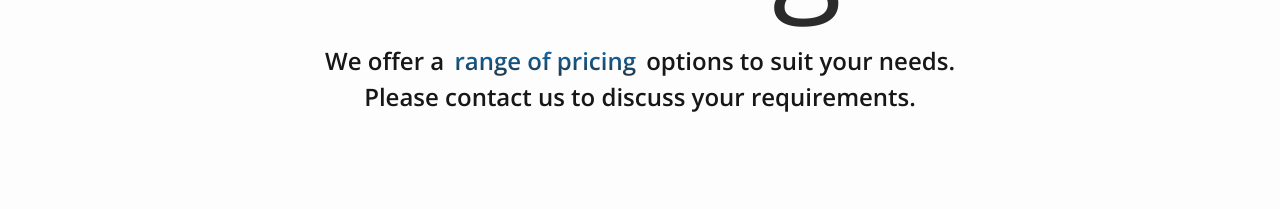
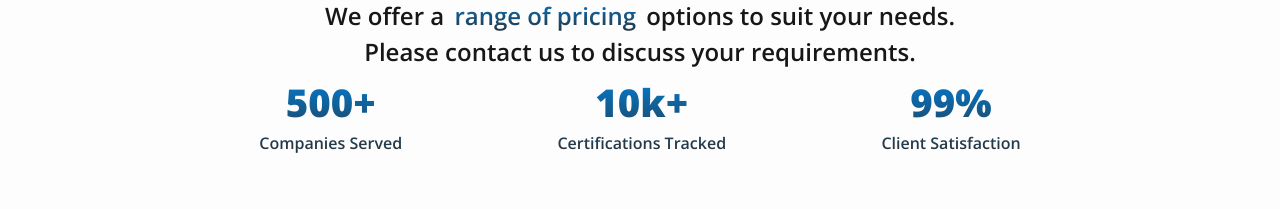
Before and after one commit to fastlinesafetytraining/accoric, a Next.js app: page /pricing in a window 1280 px wide. Shown: the part 342-551 px from the top of the page. Built offline with nearby package versions, Linux system fonts and the light colour scheme; no server answers.

Commit message:
New Content to the Pricing header

```diff
--- a/app/(pages)/pricing/page.tsx
+++ b/app/(pages)/pricing/page.tsx
@@ -3,6 +3,12 @@ import { PricingForm, FAQ, PastClients } from "@components/UI";
 import { TbSquareRoundedCheckFilled } from "react-icons/tb";
 import { includedInAllSubscriptions, faqItems } from "./page-data";
 import styles from "@styles/pricing.module.scss";
+
+export const metadata = {
+  title: "Pricing | Accoric",
+  description:
+    "Learn more about Accoric and our mission to simplify certification tracking while ensuring maximum security and efficiency.",
+};
 
 export default function Page() {
   return (
@@ -13,6 +19,26 @@ export default function Page() {
           We offer a <span>range of pricing</span> options to suit your needs.
         </p>
         <p>Please contact us to discuss your requirements.</p>
+        <div className={styles.pricing__header__stats}>
+            <div className={styles.pricing__header__stat}>
+              <span className={styles.pricing__header__stat__number}>500+</span>
+              <span className={styles.pricing__header__stat__label}>
+                Companies Served
+              </span>
+            </div>
+            <div className={styles.pricing__header__stat}>
+              <span className={styles.pricing__header__stat__number}>10k+</span>
+              <span className={styles.pricing__header__stat__label}>
+                Certifications Tracked
+              </span>
+            </div>
+            <div className={styles.pricing__header__stat}>
+              <span className={styles.pricing__header__stat__number}>99%</span>
+              <span className={styles.pricing__header__stat__label}>
+                Client Satisfaction
+              </span>
+            </div>
+          </div>
       </section>
       <div className={styles.pricing__content}>
       <section className={styles.pricing__includedList}>
--- a/app/styles/pricing.module.scss
+++ b/app/styles/pricing.module.scss
@@ -50,6 +50,28 @@
             @include m.text-gradient;
         }
     }
+    &__stats {
+        display: flex;
+        flex-direction: row;
+        justify-content: space-evenly;
+        align-items: center;
+        gap: 2rem;
+      }
+      &__stat {
+        display: flex;
+        flex-direction: column;
+        justify-content: center;
+        align-items: center;
+        @include m.text-gradient;
+        &__number {
+          font-size: clamp(2rem, 3vw, 3rem);
+          font-weight: 800;
+        }
+        &__label {
+          font-size: clamp(1rem, 1vw, 1.5rem);
+          font-weight: 600;
+        }
+      }
 }
 
 .pricing__content {
```
